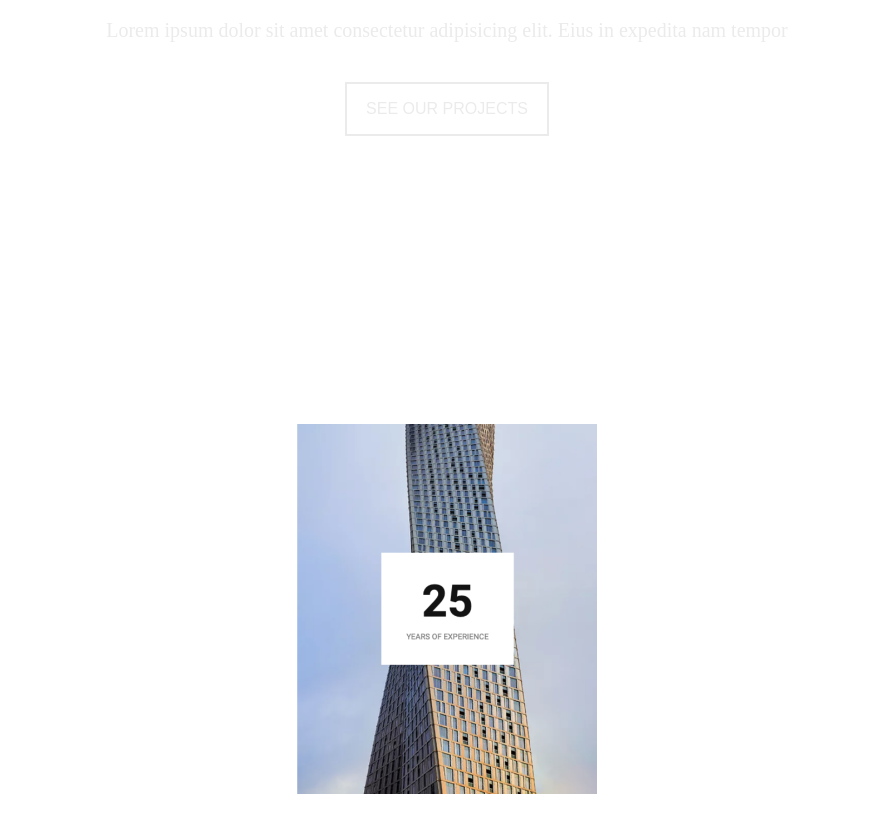
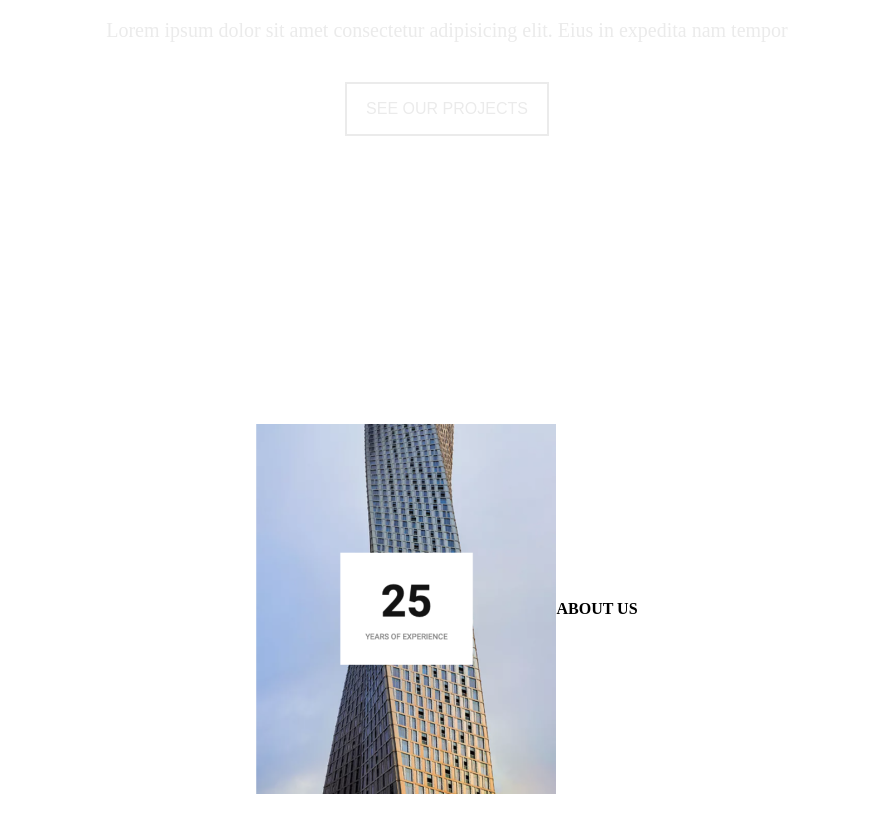
Before and after one commit to AD200103/12.HTML-LEC-12-GIT-BRANCH, a plain HTML site: page index.html in a window 1280 px wide. Shown: the part 176-990 px from the top of the page, without its empty margins (193-1078 px from the left). Drawn offline with Linux system fonts and the light colour scheme.

Commit message:
adding the about us info

```diff
--- a/index.html
+++ b/index.html
@@ -18,6 +18,7 @@
       </header>
       <section id="aboutus">
         <img src="design2 - Copy.png" class="aboutusimg" />
+        <section id="aboutusinfo"><h4>ABOUT US</h4></section>
       </section>
     </div>
   </body>
--- a/styles.css
+++ b/styles.css
@@ -55,6 +55,12 @@ header button:active {
   display: flex;
   width: fit-content;
   align-items: center;
+  justify-content: space-between;
+}
+#aboutusinfo {
+  display: flex;
+  flex-direction: column;
+  text-align: start;
 }
 .aboutusimg {
   width: 300px;
```
